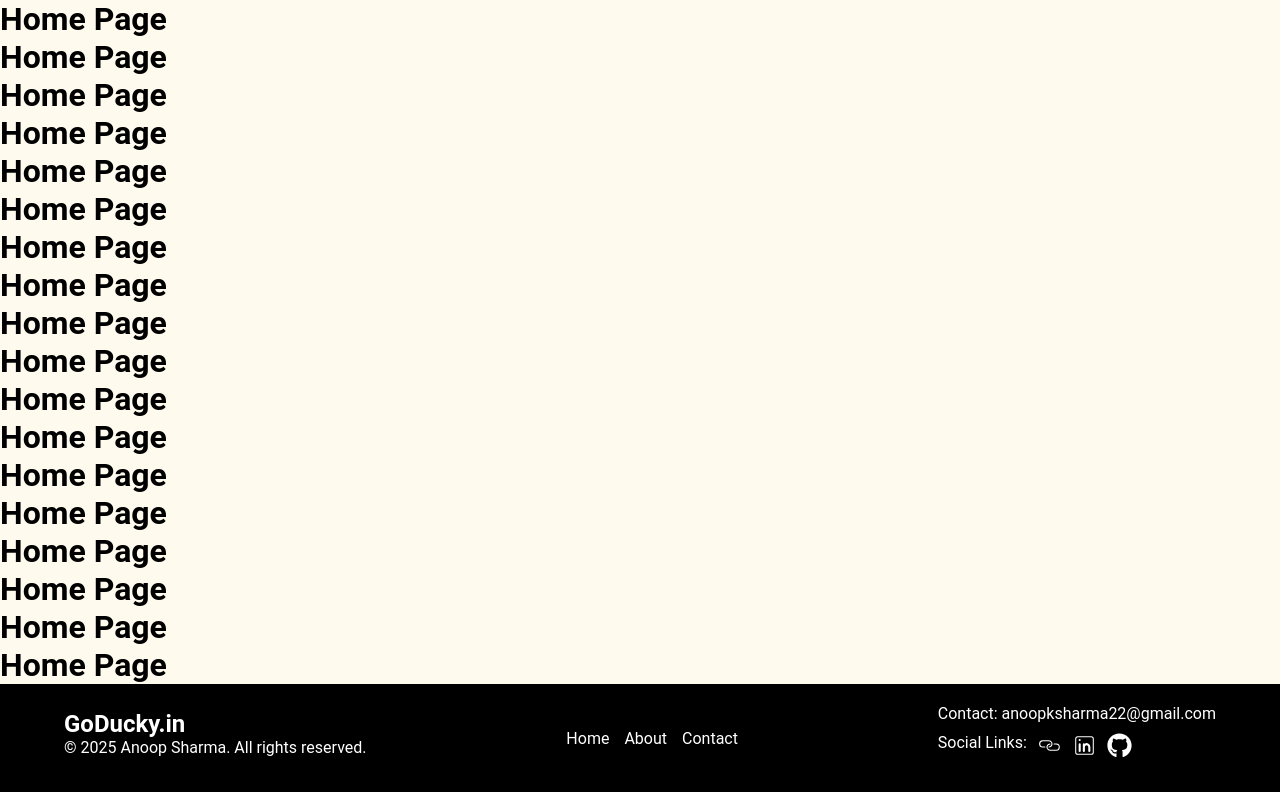
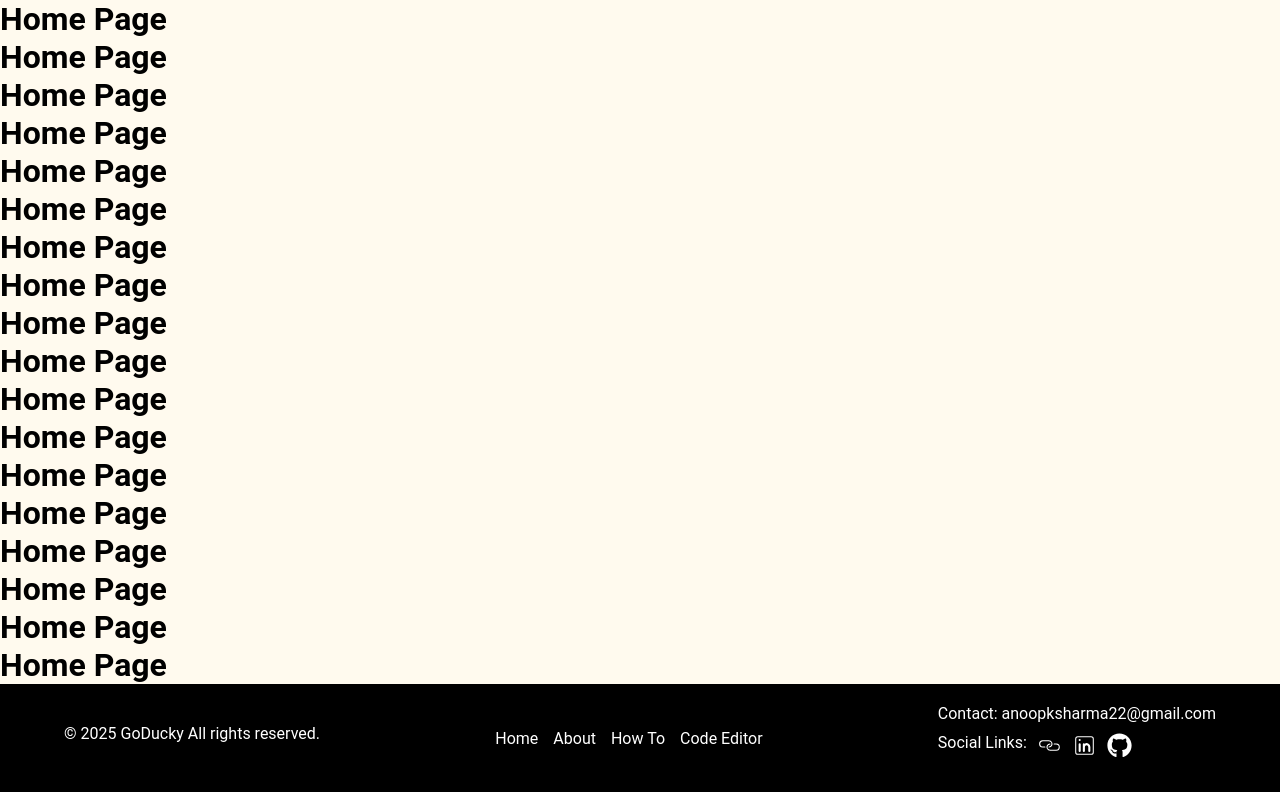
Before and after one commit to anoopksharma22/goducky, a React (Vite) app in the folder frontend/: page / in a window 1280 px wide. Shown: the part 1314-2106 px from the top of the page. Built offline with nearby package versions, Linux system fonts and the light colour scheme.

Commit message:
footer nav link modified

```diff
--- a/frontend/src/components/Footer.jsx
+++ b/frontend/src/components/Footer.jsx
@@ -2,6 +2,7 @@ import "./Footer.css";
 import { CiLinkedin } from "react-icons/ci";
 import { FaGithub } from "react-icons/fa";
 import { CiLink } from "react-icons/ci";
+import {Link} from "react-router-dom";
 
 const Footer = () => {
     return (
@@ -9,16 +10,17 @@ const Footer = () => {
             <div className="footer-container">
                 {/* Left Section */}
                 <div className="footer-left">
-                    <h2>GoDucky.in</h2>
-                    <p>© 2025 Anoop Sharma. All rights reserved.</p>
+                    {/*<h2>GoDucky.in</h2>*/}
+                    <p>© 2025 GoDucky All rights reserved.</p>
                 </div>
 
                 {/* Center Section */}
                 <nav className="footer-nav">
                     <ul>
-                        <li><a href="/">Home</a></li>
-                        <li><a href="/about">About</a></li>
-                        <li><a href="/contact">Contact</a></li>
+                        <li><Link to="/">Home</Link></li>
+                        <li><Link to="/articles">About</Link></li>
+                        <li><Link to="/how-to">How To</Link></li>
+                        <li><Link to="/code-editor">Code Editor</Link></li>
                     </ul>
                 </nav>
 
```
